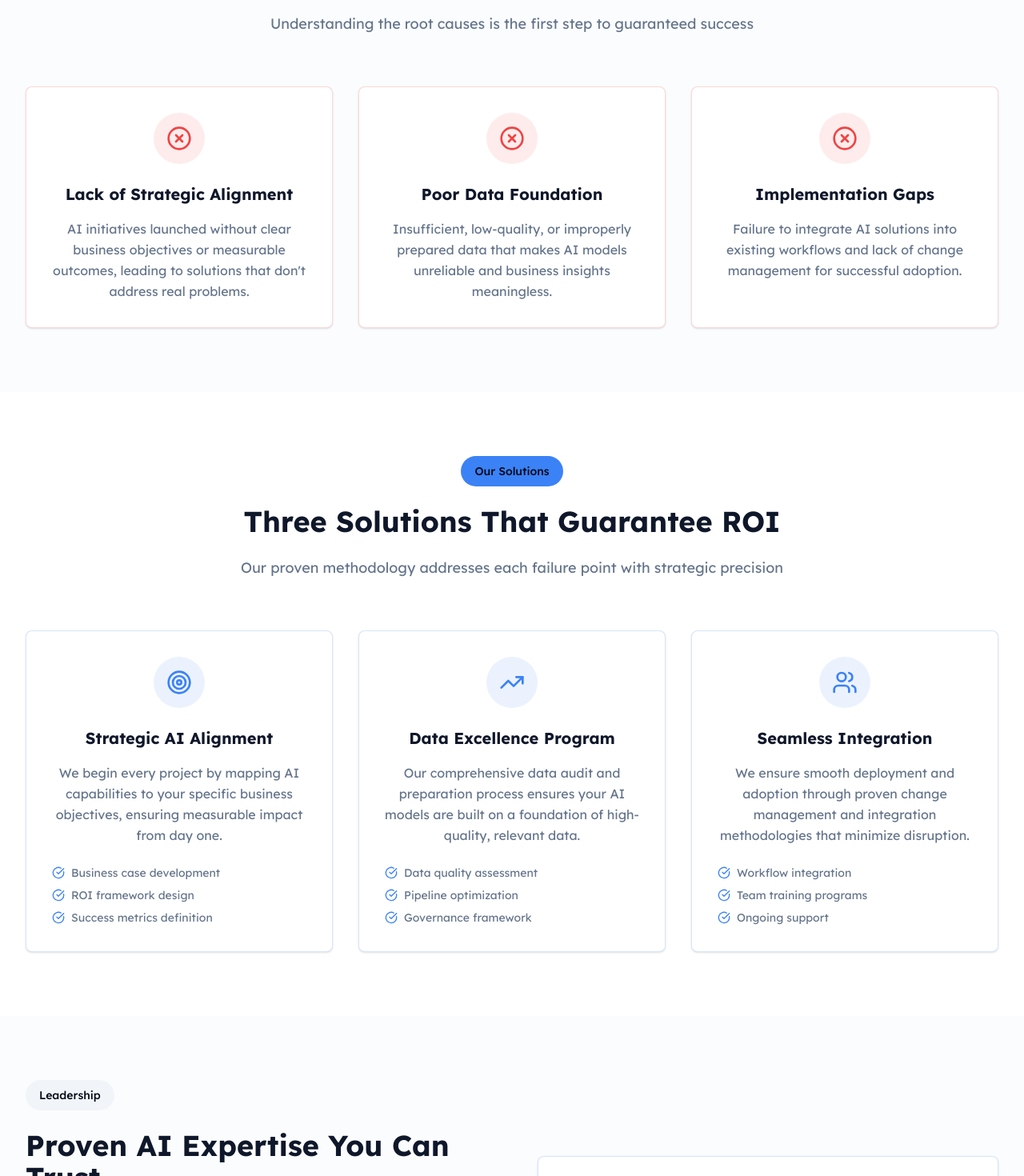
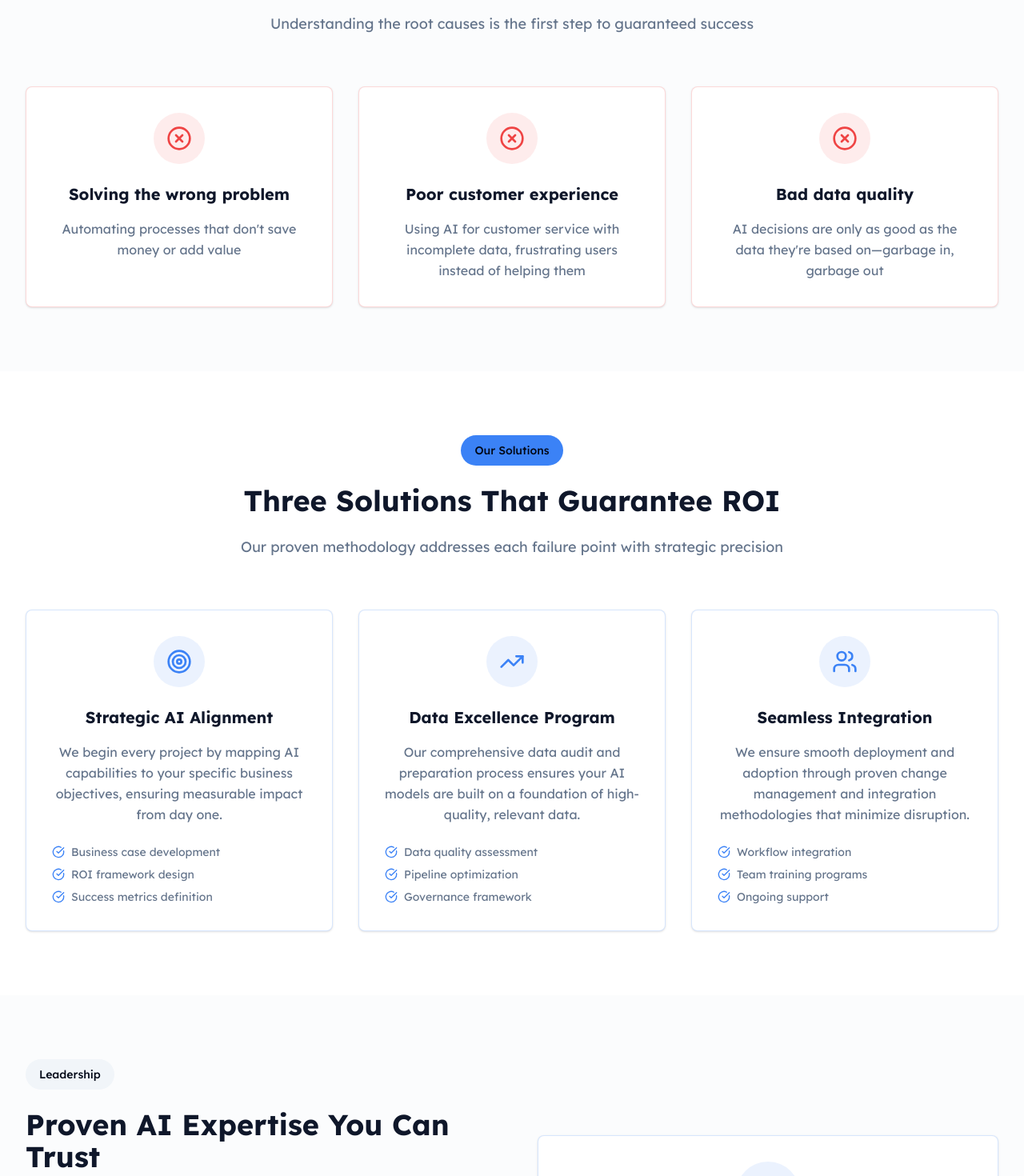
Before and after one commit to HamletHub/palmbeachesai, a Next.js app: page / in a window 1280 px wide. Shown: the part 900-2370 px from the top of the page at 80% size. Built offline with nearby package versions, Linux system fonts and the light colour scheme.

Commit message:
updated the problem and solutions cards

```diff
--- a/src/app/page.tsx
+++ b/src/app/page.tsx
@@ -5,6 +5,7 @@ import { Badge } from '@/components/ui/badge';
 import { EmailReveal } from '@/components/EmailReveal';
 import { CheckCircle, XCircle, ArrowRight, TrendingUp, Users, Target } from 'lucide-react';
 import { ProblemCards } from '@/components/ProblemCards';
+import { SolutionsCards } from '@/components/SolutionsCards';
 
 export default function Home() {
   return (
@@ -66,105 +67,7 @@ export default function Home() {
       {/* Problem Statement */}
       <ProblemCards />
 
-      {/* Solutions Section */}
-      <section id="solutions" className="py-20">
-        <div className="max-w-7xl mx-auto px-6 lg:px-8">
-          <div className="text-center mb-16">
-            <Badge variant="default" className="mb-6 px-4 py-2 text-sm font-medium bg-accent text-accent-foreground">
-              Our Solutions
-            </Badge>
-            <h2 className="text-3xl lg:text-4xl font-bold text-primary mb-6">
-              Three Solutions That Guarantee ROI
-            </h2>
-            <p className="text-lg text-muted-foreground max-w-3xl mx-auto">
-              Our proven methodology addresses each failure point with strategic precision
-            </p>
-          </div>
-
-          <div className="grid md:grid-cols-3 gap-8">
-            <Card className="border-accent/20 hover:border-accent/40 transition-all duration-300 hover:shadow-lg">
-              <CardContent className="p-8 text-center">
-                <div className="w-16 h-16 bg-accent/10 rounded-full flex items-center justify-center mx-auto mb-6">
-                  <Target className="h-8 w-8 text-accent" />
-                </div>
-                <h3 className="text-xl font-bold text-primary mb-4">Strategic AI Alignment</h3>
-                <p className="text-muted-foreground leading-relaxed mb-6">
-                  We begin every project by mapping AI capabilities to your specific business
-                  objectives, ensuring measurable impact from day one.
-                </p>
-                <div className="space-y-2 text-left">
-                  <div className="flex items-center">
-                    <CheckCircle className="h-4 w-4 text-accent mr-2 flex-shrink-0" />
-                    <span className="text-sm text-muted-foreground">Business case development</span>
-                  </div>
-                  <div className="flex items-center">
-                    <CheckCircle className="h-4 w-4 text-accent mr-2 flex-shrink-0" />
-                    <span className="text-sm text-muted-foreground">ROI framework design</span>
-                  </div>
-                  <div className="flex items-center">
-                    <CheckCircle className="h-4 w-4 text-accent mr-2 flex-shrink-0" />
-                    <span className="text-sm text-muted-foreground">Success metrics definition</span>
-                  </div>
-                </div>
-              </CardContent>
-            </Card>
-
-            <Card className="border-accent/20 hover:border-accent/40 transition-all duration-300 hover:shadow-lg">
-              <CardContent className="p-8 text-center">
-                <div className="w-16 h-16 bg-accent/10 rounded-full flex items-center justify-center mx-auto mb-6">
-                  <TrendingUp className="h-8 w-8 text-accent" />
-                </div>
-                <h3 className="text-xl font-bold text-primary mb-4">Data Excellence Program</h3>
-                <p className="text-muted-foreground leading-relaxed mb-6">
-                  Our comprehensive data audit and preparation process ensures your AI
-                  models are built on a foundation of high-quality, relevant data.
-                </p>
-                <div className="space-y-2 text-left">
-                  <div className="flex items-center">
-                    <CheckCircle className="h-4 w-4 text-accent mr-2 flex-shrink-0" />
-                    <span className="text-sm text-muted-foreground">Data quality assessment</span>
-                  </div>
-                  <div className="flex items-center">
-                    <CheckCircle className="h-4 w-4 text-accent mr-2 flex-shrink-0" />
-                    <span className="text-sm text-muted-foreground">Pipeline optimization</span>
-                  </div>
-                  <div className="flex items-center">
-                    <CheckCircle className="h-4 w-4 text-accent mr-2 flex-shrink-0" />
-                    <span className="text-sm text-muted-foreground">Governance framework</span>
-                  </div>
-                </div>
-              </CardContent>
-            </Card>
-
-            <Card className="border-accent/20 hover:border-accent/40 transition-all duration-300 hover:shadow-lg">
-              <CardContent className="p-8 text-center">
-                <div className="w-16 h-16 bg-accent/10 rounded-full flex items-center justify-center mx-auto mb-6">
-                  <Users className="h-8 w-8 text-accent" />
-                </div>
-                <h3 className="text-xl font-bold text-primary mb-4">Seamless Integration</h3>
-                <p className="text-muted-foreground leading-relaxed mb-6">
-                  We ensure smooth deployment and adoption through proven change management
-                  and integration methodologies that minimize disruption.
-                </p>
-                <div className="space-y-2 text-left">
-                  <div className="flex items-center">
-                    <CheckCircle className="h-4 w-4 text-accent mr-2 flex-shrink-0" />
-                    <span className="text-sm text-muted-foreground">Workflow integration</span>
-                  </div>
-                  <div className="flex items-center">
-                    <CheckCircle className="h-4 w-4 text-accent mr-2 flex-shrink-0" />
-                    <span className="text-sm text-muted-foreground">Team training programs</span>
-                  </div>
-                  <div className="flex items-center">
-                    <CheckCircle className="h-4 w-4 text-accent mr-2 flex-shrink-0" />
-                    <span className="text-sm text-muted-foreground">Ongoing support</span>
-                  </div>
-                </div>
-              </CardContent>
-            </Card>
-          </div>
-        </div>
-      </section>
+      <SolutionsCards />
 
       {/* About Section */}
       <section id="about" className="py-20 bg-muted/30">
--- a/src/components/ProblemCards.tsx
+++ b/src/components/ProblemCards.tsx
@@ -8,16 +8,16 @@ interface ProblemCard {
 
 const problemCards: ProblemCard[] = [
   {
-    title: "Lack of Strategic Alignment",
-    description: "AI initiatives launched without clear business objectives or measurable outcomes, leading to solutions that don't address real problems."
+    title: "Solving the wrong problem",
+    description: "Automating processes that don't save money or add value"
   },
   {
-    title: "Poor Data Foundation",
-    description: "Insufficient, low-quality, or improperly prepared data that makes AI models unreliable and business insights meaningless."
+    title: "Poor customer experience",
+    description: "Using AI for customer service with incomplete data, frustrating users instead of helping them"
   },
   {
-    title: "Implementation Gaps",
-    description: "Failure to integrate AI solutions into existing workflows and lack of change management for successful adoption."
+    title: "Bad data quality",
+    description: "AI decisions are only as good as the data they're based on—garbage in, garbage out"
   }
 ];
 
--- /dev/null
+++ b/src/components/SolutionsCards.tsx
@@ -0,0 +1,83 @@
+import { Card, CardContent } from '@/components/ui/card';
+import { Badge } from '@/components/ui/badge';
+import { CheckCircle, Target, TrendingUp, Users } from 'lucide-react';
+
+const solutionsData = [
+  {
+    icon: Target,
+    title: "Strategic AI Alignment",
+    description: "We begin every project by mapping AI capabilities to your specific business objectives, ensuring measurable impact from day one.",
+    features: [
+      "Business case development",
+      "ROI framework design",
+      "Success metrics definition"
+    ]
+  },
+  {
+    icon: TrendingUp,
+    title: "Data Excellence Program",
+    description: "Our comprehensive data audit and preparation process ensures your AI models are built on a foundation of high-quality, relevant data.",
+    features: [
+      "Data quality assessment",
+      "Pipeline optimization",
+      "Governance framework"
+    ]
+  },
+  {
+    icon: Users,
+    title: "Seamless Integration",
+    description: "We ensure smooth deployment and adoption through proven change management and integration methodologies that minimize disruption.",
+    features: [
+      "Workflow integration",
+      "Team training programs",
+      "Ongoing support"
+    ]
+  }
+];
+
+export function SolutionsCards() {
+  return (
+    <section id="solutions" className="py-20">
+      <div className="max-w-7xl mx-auto px-6 lg:px-8">
+        <div className="text-center mb-16">
+          <Badge variant="default" className="mb-6 px-4 py-2 text-sm font-medium bg-accent text-accent-foreground">
+            Our Solutions
+          </Badge>
+          <h2 className="text-3xl lg:text-4xl font-bold text-primary mb-6">
+            Three Solutions That Guarantee ROI
+          </h2>
+          <p className="text-lg text-muted-foreground max-w-3xl mx-auto">
+            Our proven methodology addresses each failure point with strategic precision
+          </p>
+        </div>
+
+        <div className="grid md:grid-cols-3 gap-8">
+          {solutionsData.map((solution, index) => {
+            const IconComponent = solution.icon;
+            return (
+              <Card key={solution.title} className="border-accent/20 hover:border-accent/40 transition-all duration-300 hover:shadow-lg">
+                <CardContent className="p-8 text-center">
+                  <div className="w-16 h-16 bg-accent/10 rounded-full flex items-center justify-center mx-auto mb-6">
+                    <IconComponent className="h-8 w-8 text-accent" />
+                  </div>
+                  <h3 className="text-xl font-bold text-primary mb-4">{solution.title}</h3>
+                  <p className="text-muted-foreground leading-relaxed mb-6">
+                    {solution.description}
+                  </p>
+                  <div className="space-y-2 text-left">
+                    {solution.features.map((feature, featureIndex) => (
+                      <div key={featureIndex} className="flex items-center">
+                        <CheckCircle className="h-4 w-4 text-accent mr-2 flex-shrink-0" />
+                        <span className="text-sm text-muted-foreground">{feature}</span>
+                      </div>
+                    ))}
+                  </div>
+                </CardContent>
+              </Card>
+            );
+          })}
+        </div>
+      </div>
+    </section>
+  );
+}
```
